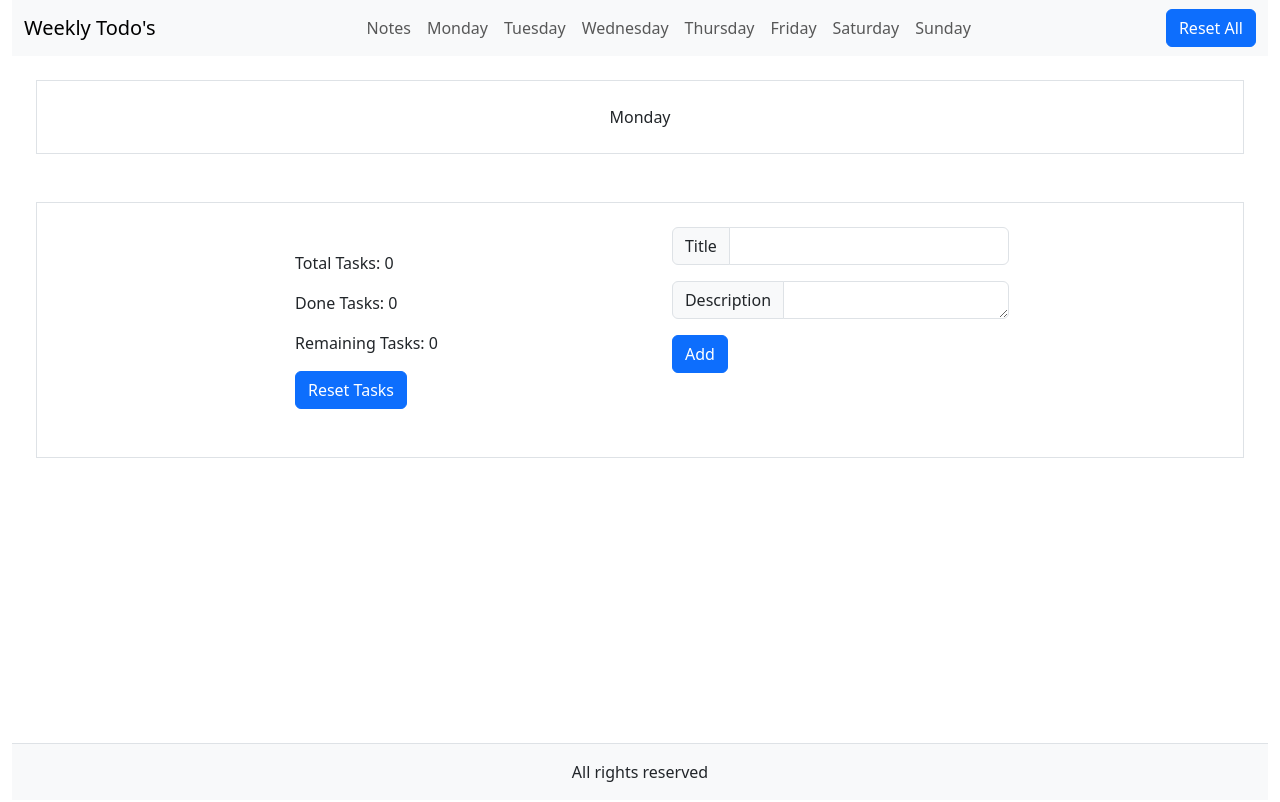
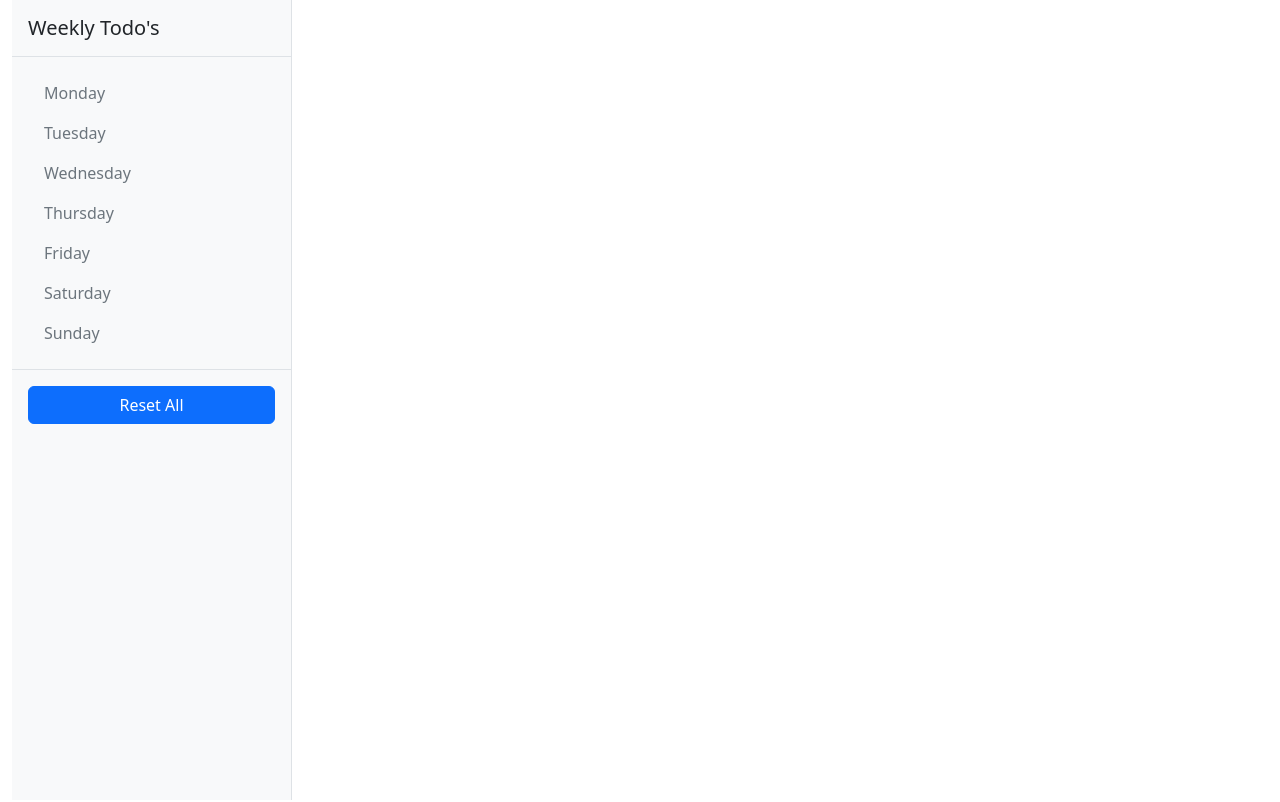
Before and after one commit to khushnaveed/react-projects, a React (Vite) app in the folder Task Tracker/: page / in a window 1280 px wide. Shown: the top 802 px of the page. Built offline with nearby package versions, Linux system fonts and the light colour scheme.

Commit message:
add sidebar

```diff
--- a/Task Tracker/src/App.jsx
+++ b/Task Tracker/src/App.jsx
@@ -1,6 +1,7 @@
 import { useState } from "react";
 import "./App.css";
-import Navbar from "./components/Navbar";
+import Nav from "./components/Nav";
+
 import Day from "./components/Day"
 import Footer from "./components/Footer";
 
@@ -8,7 +9,7 @@ function App() {
 
   return (
     <div className="d-flex flex-column min-vh-100 container-fluid">
-      <Navbar />
+      <Nav />
       <Day day = "Monday"/>
       <Footer/>
     </div>
--- /dev/null
+++ b/Task Tracker/src/components/Nav.jsx
@@ -0,0 +1,62 @@
+import React, { useState } from "react";
+import "../components/Sidebar.css"
+
+export default function Sidebar() {
+  const [isOpen, setIsOpen] = useState(false);
+
+  const days = [
+    "Monday",
+    "Tuesday",
+    "Wednesday",
+    "Thursday",
+    "Friday",
+    "Saturday",
+    "Sunday",
+  ];
+
+  return (
+    <>
+      {/* Mobile Toggle Button */}
+      <button
+        className="btn btn-primary d-lg-none position-fixed"
+        style={{ top: "1rem", left: "1rem", zIndex: 1050 }}
+        onClick={() => setIsOpen(!isOpen)}
+      >
+        {isOpen ? "✕" : "☰"}
+      </button>
+
+      {/* Sidebar */}
+      <div className={`sidebar bg-light border-end ${isOpen ? 'show' : ''}`}>
+        {/* Header */}
+        <div className="p-3 border-bottom">
+          <div className="d-flex align-items-center gap-2">
+            <h1 className="h5 mb-0">Weekly Todo's</h1>
+          </div>
+        </div>
+
+        {/* Navigation */}
+        <nav className="nav flex-column p-3">
+          {days.map((day) => (
+            <a
+              key={day}
+              href={`#${day.toLowerCase()}`}
+              className="nav-link px-3 py-2 text-secondary"
+            >
+              {day}
+            </a>
+          ))}
+        </nav>
+
+        {/* Footer */}
+        <div className="border-top p-3 mt-auto">
+          <button
+            type="button"
+            className="btn btn-primary w-100"
+          >
+            Reset All
+          </button>
+        </div>
+      </div>
+    </>
+  );
+}
--- a/Task Tracker/src/components/Navbar.jsx
+++ b/Task Tracker/src/components/Navbar.jsx
@@ -1,6 +1,8 @@
 import React from "react";
 
 export default function Navbar() {
+
+
   return (
     <nav className="navbar navbar-expand-lg bg-body-tertiary">
       <div className="container-fluid">
@@ -22,11 +24,6 @@ export default function Navbar() {
 
         <div className="collapse navbar-collapse" id="navbarSupportedContent">
           <ul className="navbar-nav mx-auto mb-2 mb-lg-0 ">
-            <li className="nav-item">
-              <a className="nav-link" aria-current="page" href="/">
-                Notes
-              </a>
-            </li>
             <li className="nav-item">
               <a className="nav-link" href="/">
                 Monday
@@ -69,5 +66,7 @@ export default function Navbar() {
         </div>
       </div>
     </nav>
+
+
   );
 }
--- /dev/null
+++ b/Task Tracker/src/components/Sidebar.css
@@ -0,0 +1,29 @@
+/* Custom styles to enhance Bootstrap */
+.sidebar {
+    width: 280px;
+    height: 100vh;
+    transition: transform 0.3s ease-in-out;
+  }
+
+  @media (max-width: 991.98px) {
+    .sidebar {
+      position: fixed;
+      left: 0;
+      top: 0;
+      z-index: 1000;
+      transform: translateX(-100%);
+    }
+
+    .sidebar.show {
+      transform: translateX(0);
+    }
+  }
+
+  .nav-link {
+    transition: all 0.2s ease-in-out;
+  }
+
+  .nav-link:hover {
+    background-color: var(--bs-primary-bg-subtle);
+    color: var(--bs-primary);
+  }
```
Also changed, not shown: Task Tracker/src/components/Footer.jsx (line endings or trailing spaces).
